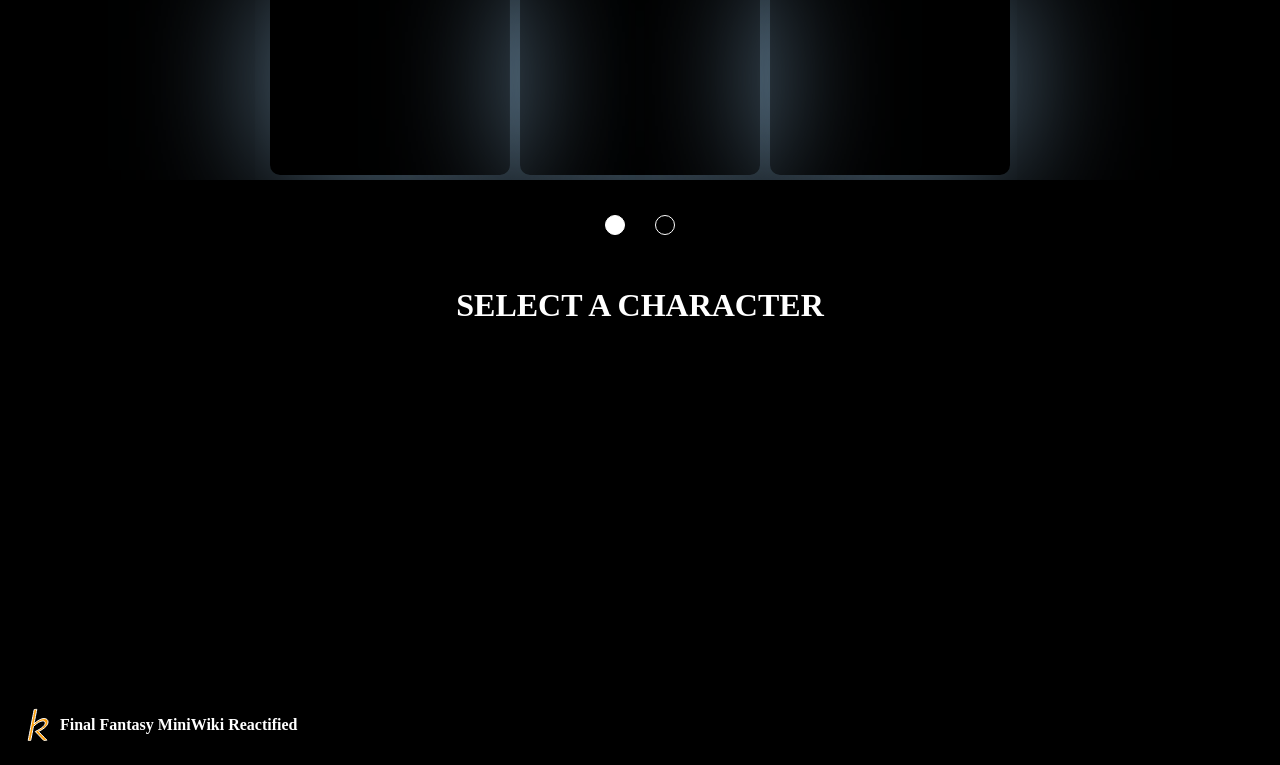
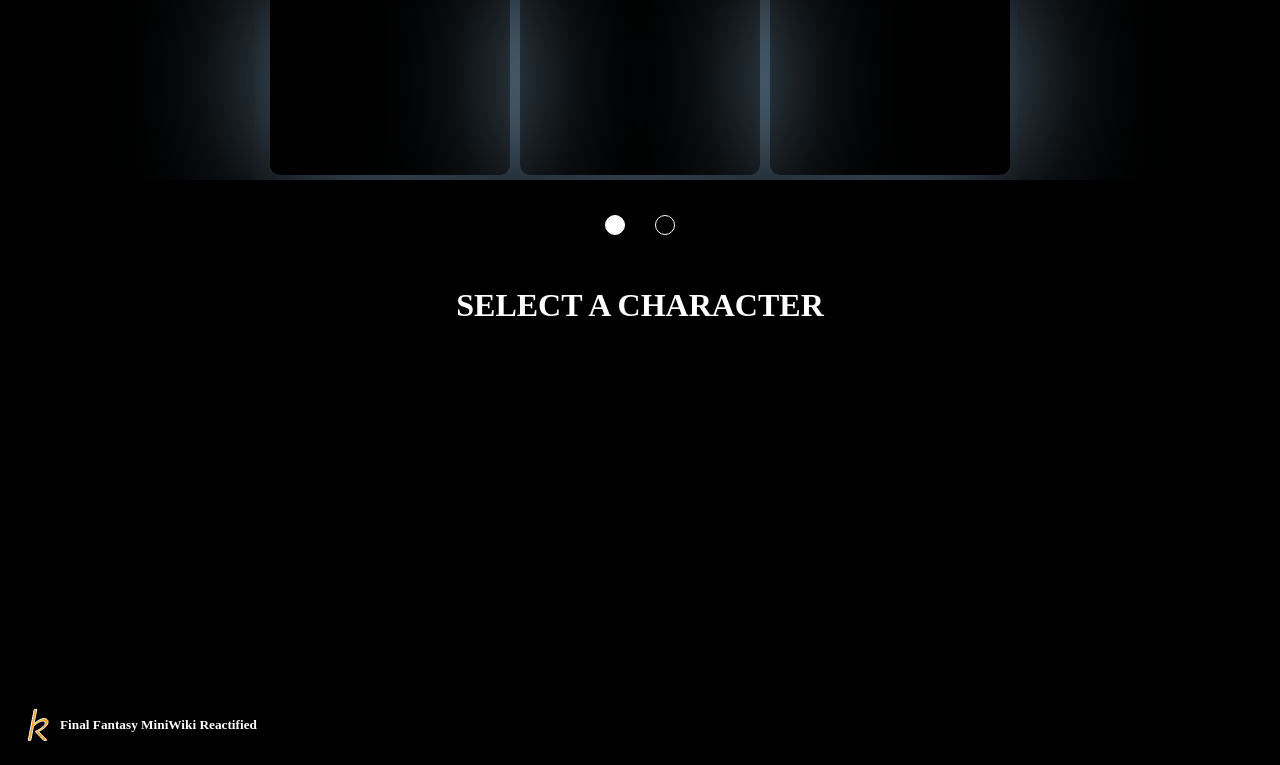
Before and after one commit to klcantrell/finalfantasy-miniwiki-reactified, a React app: page src/index.html in a window 1280 px wide. Shown: the part 35-800 px from the top of the page. Built offline with nearby package versions, Linux system fonts and the light colour scheme; a web font is replaced by a local one.

Commit message:
changed size of branding text

```diff
--- a/src/index.html
+++ b/src/index.html
@@ -58,7 +58,7 @@
           d="M 152.77,315.36 C 229.84,278.14 252.00,249.33 252.00,229.39 252.00,216.53 243.14,209.00 228.97,209.00 205.48,209.00 171.38,227.17 134.61,264.39 134.61,264.39 107.58,404.00 107.58,404.00 107.58,404.00 81.89,404.00 81.89,404.00 81.89,404.00 141.69,95.22 141.69,95.22 141.69,95.22 168.27,93.00 168.27,93.00 168.27,93.00 139.48,240.02 139.48,240.02 175.36,203.48 212.58,185.00 240.92,185.00 265.95,185.00 280.00,199.03 280.00,219.64 280.00,248.44 253.08,281.69 185.11,315.36 185.11,315.36 269.50,401.78 269.50,401.78 269.50,401.78 239.44,406.00 239.44,406.00 239.44,406.00 152.77,315.36 152.77,315.36 Z"
         >
       </svg>
-      <h4>Final Fantasy MiniWiki Reactified</h4>
+      <h5>Final Fantasy MiniWiki Reactified</h5>
     </div>
   </body>
 </html>
```
